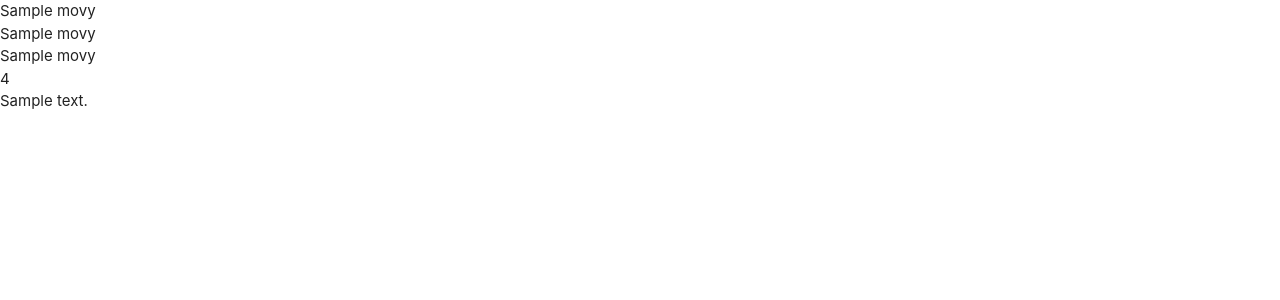
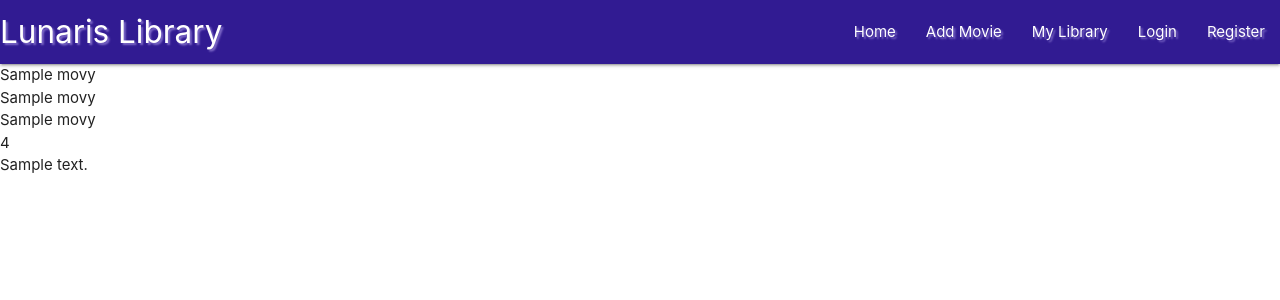
Before and after one commit to geoeskel/lunaris, a Flask app: page / in a window 1280 px wide. Shown: the top 300 px of the page. Run offline with Flask 2, Linux system fonts and the light colour scheme; a database or web service that is not in the repository returns one stand-in record (values such as "Sample title"); some libraries are stand-ins or nearby versions.

Commit message:
add materialize navbars

```diff
--- a/static/css/style.css
+++ b/static/css/style.css
@@ -0,0 +1,3 @@
+.text-shadow {
+    text-shadow: 2px 2px 2px rgba(205, 187, 255, 0.5);
+}
--- a/static/js/script.js
+++ b/static/js/script.js
@@ -0,0 +1,3 @@
+$(document).ready(function(){
+    $(".sidenav").sidenav();
+  });
--- a/templates/base.html
+++ b/templates/base.html
@@ -15,6 +15,32 @@
 </head>
 <body>
 
+<header>
+    <!-- top navbar -->
+   <nav class="nav-extended text-shadow deep-purple darken-4">
+      <div class="nav-wrapper">
+         <a href="{{ url_for('get_movies') }}" class="brand-logo">Lunaris Library</a>
+         <a href="#" data-target="mobile-demo" class="sidenav-trigger"><i class="far fa-moon"></i></a>
+         <ul class="right hide-on-med-and-down">
+            <li><a href="{{ url_for('get_movies') }}">Home</a></li>
+            <li><a href="#">Add Movie</a></li>
+            <li><a href="#">My Library</a></li>
+            <li><a href="#">Login</a></li>
+            <li><a href="#">Register</a></li>
+         </ul>
+      </div>
+   </nav>
+
+   <!-- mobile sidenav -->
+   <ul class="sidenav" id="mobile-demo">
+        <li><a href="{{ url_for('get_movies') }}">Home</a></li>
+        <li><a href="#">Add Movie</a></li>
+        <li><a href="#">My Library</a></li>
+        <li><a href="#">Login</a></li>
+        <li><a href="#">Register</a></li>
+   </ul>
+</header>
+
     {% block content %}
     {% endblock %}
 
```
